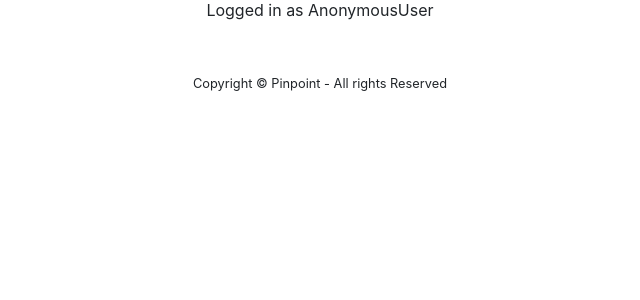
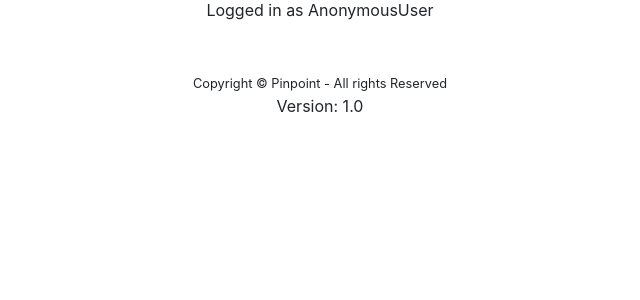
Before and after one commit to andrmoe/IT1901_17_andrmoe, a Django app: page /accounts/register/ in a window 1280 px wide. Shown: the part 423-723 px from the top of the page, without its empty margins (320-960 px from the left). Run offline with Django 3.2, Linux system fonts and the light colour scheme; some libraries are stand-ins or nearby versions.

Commit message:
La til versjontall til base.html

```diff
--- a/pinpoint/main/templates/base.html
+++ b/pinpoint/main/templates/base.html
@@ -50,6 +50,7 @@
   <center><div>Logged in as {{ request.user }}</div></center>
   <br><br>
   <center><small>Copyright &copy; Pinpoint - All rights Reserved </small></center>
+  <center>Version: 1.0</center>
 
     <!-- Optional JavaScript -->
     <!-- jQuery first, then Popper.js, then Bootstrap JS -->
```
